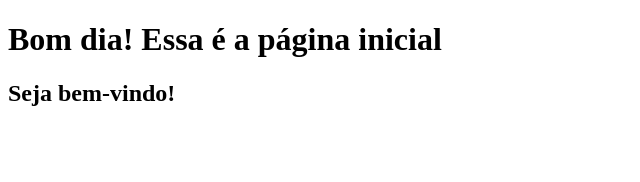
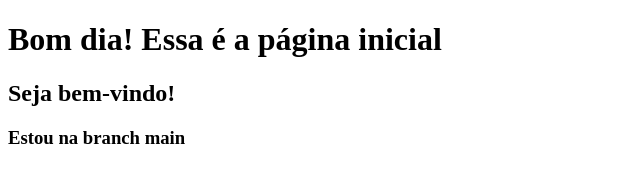
Before and after one commit to RhuanFelix/Oficina-git, a plain HTML site: page index.html in a window 1280 px wide. Shown: the whole page, without its empty margins (0-640 px from the left). Drawn offline with Linux system fonts and the light colour scheme.

Commit message:
alteração na pagina inicial

```diff
--- a/index.html
+++ b/index.html
@@ -8,5 +8,6 @@
 <body>
     <h1>Bom dia! Essa é a página inicial</h1>
     <h2>Seja bem-vindo!</h2>
+    <h3>Estou na branch main</h3>
 </body>
 </html>
```
